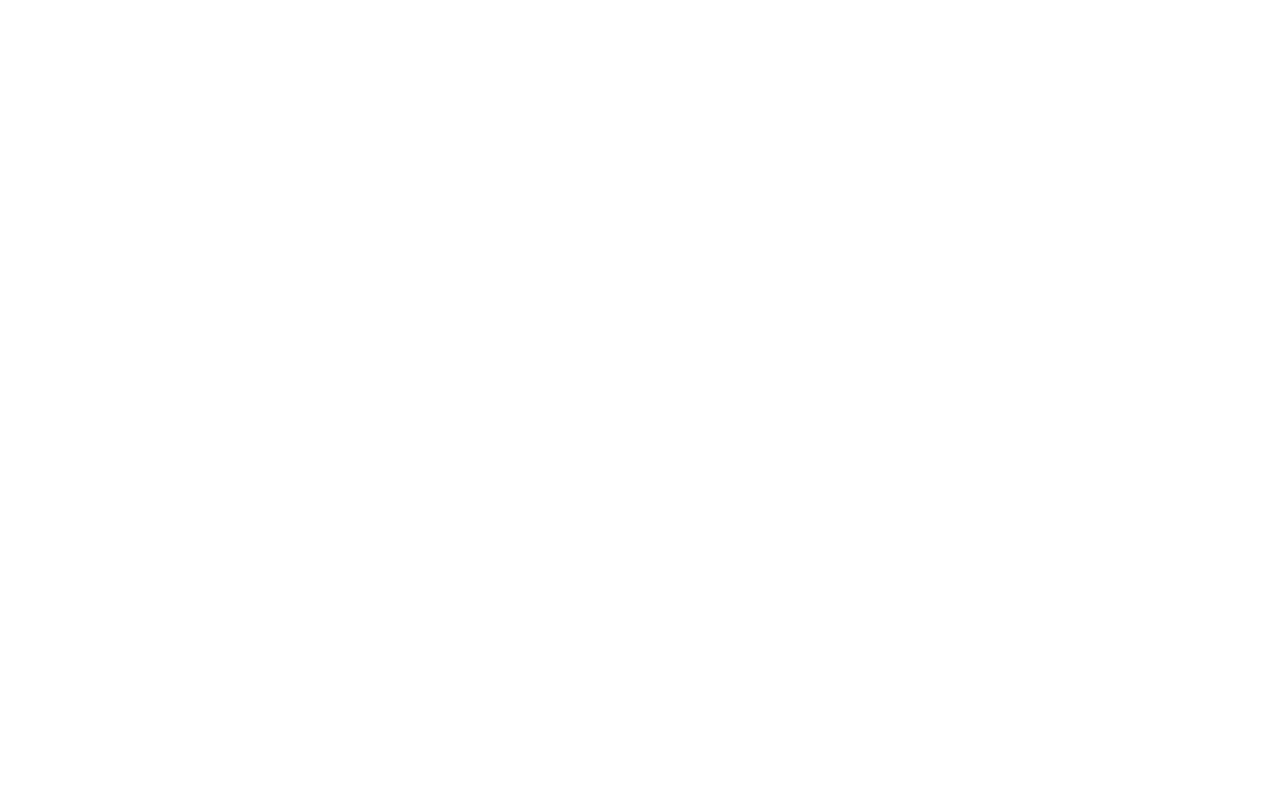
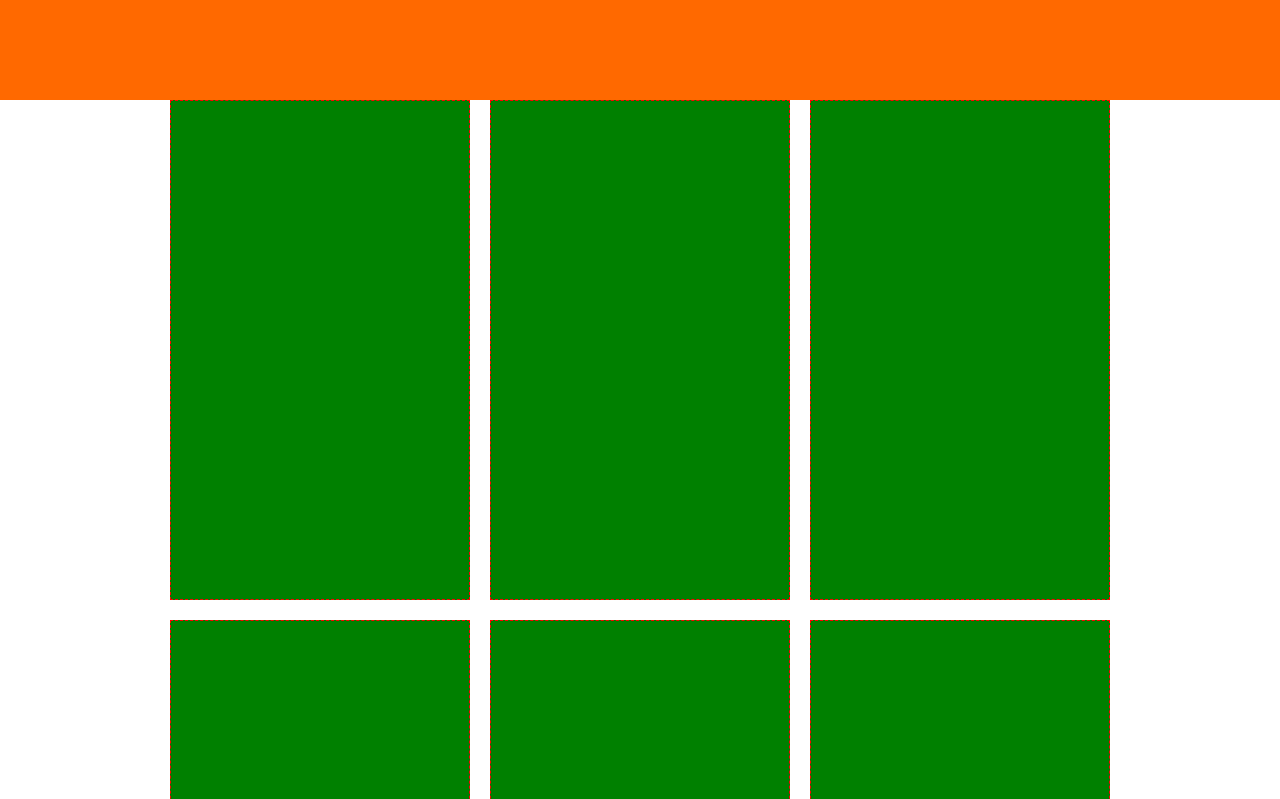
Before and after one commit to igorgaidolfi/html-css-boolando, a plain HTML site: page index.html in a window 1280 px wide. Shown: the top 799 px of the page. Drawn offline with Linux system fonts and the light colour scheme.

Commit message:
[UPDATE] Created mockup with colored blocks

```diff
--- a/css/style.css
+++ b/css/style.css
@@ -3,3 +3,33 @@
     padding: 0;
     box-sizing: border-box;
 }
+/* COMMON */
+.container{
+    max-width: 1200px;
+    margin: 0 auto;
+}
+.row{
+    display: flex;
+    width: 100%;
+    flex-wrap: wrap;
+    gap: 20px;
+    justify-content: center;
+}
+.col-33{
+    width: 300px;
+    background-color: green;
+    border: 1px dashed red;
+    height: 500px;
+}
+/* HEADER */
+header{
+    background-color: #ff6900;
+    height: 100px;
+}
+/* MAIN */
+
+/* FOOTER */
+footer{
+    background-color: #1a1a1a;
+    height: 100px;
+}
--- a/index.html
+++ b/index.html
@@ -10,15 +10,33 @@
     <body>
         <!-- header container con una riga e tre colonne -->
         <header>
-
+            <div class="container">
+                <div class="row">
+                    <div class="col100"></div>
+                </div>
+            </div>
         </header>
         <!-- main  -->
         <main>
             <!-- container con una riga e sei colonne -->
+            <div class="container">
+                <div class="row">
+                    <div class="col-33"></div>
+                    <div class="col-33"></div>
+                    <div class="col-33"></div>
+                    <div class="col-33"></div>
+                    <div class="col-33"></div>
+                    <div class="col-33"></div>
+                </div>
+            </div>
         </main>
         <!-- footer container con una riga e due colonne -->
         <footer>
-
+            <div class="container">
+                <div class="row">
+                    <div class="col100"></div>
+                </div>
+            </div>
         </footer>
     </body>
 </html>
```
